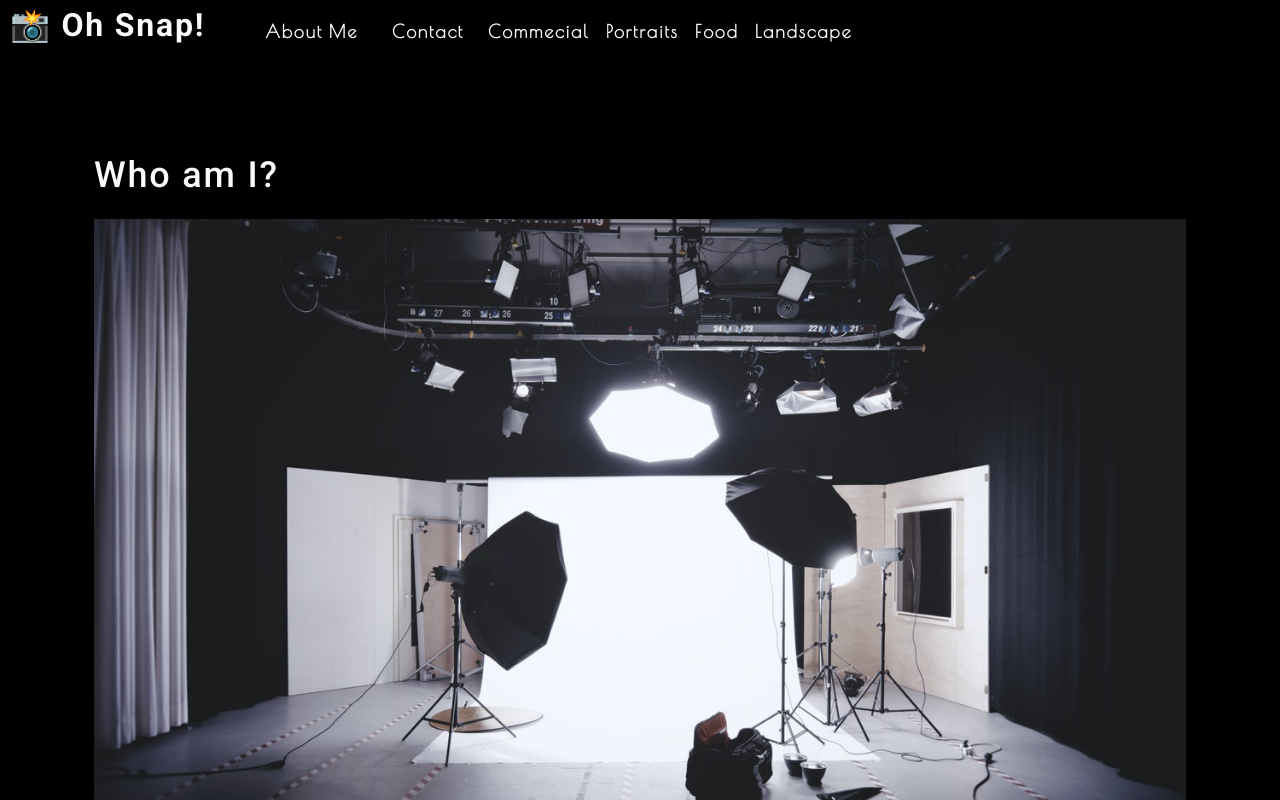
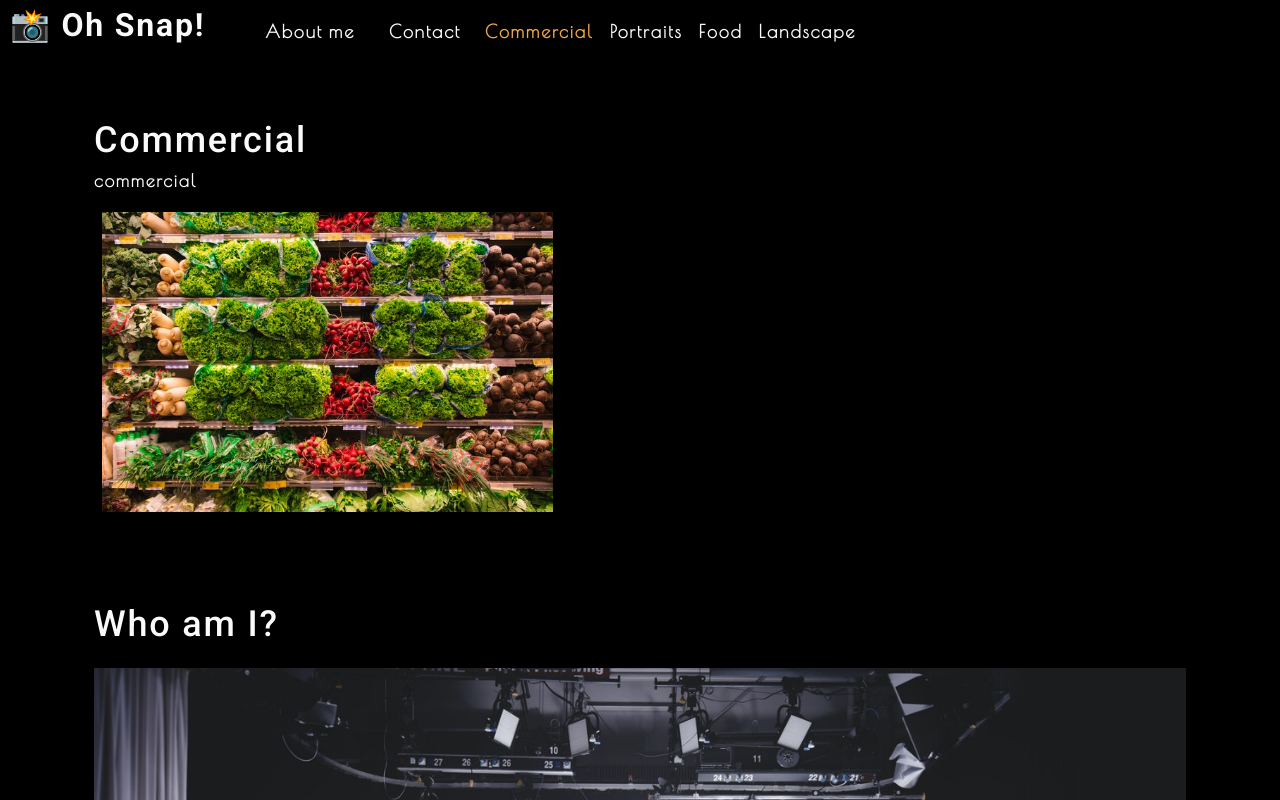
Before and after one commit to Lydia-tech/photo-port, a React (Create React App) app: page / in a window 1280 px wide. Shown: the top 800 px of the page. Built offline with nearby package versions, Linux system fonts and the light colour scheme.

Commit message:
render gallery pages module 20.3.4

```diff
--- a/src/App.js
+++ b/src/App.js
@@ -1,12 +1,30 @@
-import React from 'react';
+import React, { useState } from 'react';
 import Nav from './components/Nav';
 import About from './components/About';
+import Gallery from "./components/Gallery";
 
 function App() {
+  const [categories] = useState ([
+    {
+      name: 'commercial',
+      description: 'Photos of grocery stores, food trucks, and other commercial projects',
+    },
+    { name: 'portraits', description: 'Portraits of people in my life' },
+    { name: 'food', description: 'Delicious delicacies' },
+    { name: 'landscape', description: 'Fields, farmhouses, waterfalls, and the beauty of nature' },
+  ]);
+
+const [currentCategory, setCurrentCategory] = useState(categories[0]);
+
 	return (
 		<div>
-      <Nav></Nav>
+      <Nav
+        categories={categories}
+        setCurrentCategory={setCurrentCategory}
+        currentCategory={currentCategory}
+      ></Nav>
 			<main>
+        <Gallery></Gallery>
 				<About></About>
 			</main>
 		</div>
--- /dev/null
+++ b/src/components/Gallery/index.js
@@ -0,0 +1,25 @@
+import React from "react";
+import { capitalizeFirstLetter } from '../../utils/helpers';
+import photo from "../../assets/small/commercial/0.jpg";
+
+function Gallery(props) {
+  const currentCategory = {
+    name: "commercial",
+    description:
+      "Photos of grocery stores, food trucks, and other commercial projects",
+  };
+  return (
+    <section>
+      <h1>{capitalizeFirstLetter(currentCategory.name)}</h1>
+      <p>{currentCategory.name}</p>
+      <div className="flex-row">
+          <img
+            src={photo}
+            alt="Commercial Example"
+            className="img-thumbnail mx-1"
+          />
+      </div>
+    </section>
+  );
+}
+export default Gallery;
--- a/src/components/Nav/index.js
+++ b/src/components/Nav/index.js
@@ -1,42 +1,29 @@
-import React from 'react';
-import { capitalizeFirstLetter } from "../../utils/helpers"
+import React, { useEffect } from 'react';
+import { capitalizeFirstLetter } from '../../utils/helpers';
 
-function Nav() {
-    const categories = [
-        {
-            name: 'commecial',
-            description: "Photos of grocery stores, food trucks, and other commerical projects"
-        },
-        {
-            name: 'portraits',
-            description: 'Portaits of people in my life'
-        },
-        {
-            name: 'food',
-            description: 'Deliscious delicacies'
-        },
-        {
-            name: 'landscape',
-            description: 'Fields, farmhouses, waterfalls, and the beauty of nature'
-        }
-    ];
+function Nav(props) {
+  const {
+    categories = [],
+    setCurrentCategory,
+    currentCategory,
+  } = props;
 
-    function categorySelected(name) {
-        console.log(`${name} clicked`);
-    }
+  useEffect(() => {
+    document.title = capitalizeFirstLetter(currentCategory.name);
+  }, [currentCategory]);
 
   return (
     <header className="flex-row px-1">
       <h2>
-               <a data-testid="link" href ="/">
-                   <span role="img" aria-label="camera">📸</span> Oh Snap!
+        <a data-testid="link" href="/">
+          <span role="img" aria-label="camera"> 📸</span> Oh Snap!
         </a>
       </h2>
       <nav>
         <ul className="flex-row">
           <li className="mx-2">
             <a data-testid="about" href="#about">
-                           About Me
+              About me
             </a>
           </li>
           <li className="mx-2">
@@ -44,10 +31,16 @@
           </li>
           {categories.map((category) => (
             <li
-                       className = "mx-1"
+              className={`mx-1 ${
+                currentCategory.name === category.name && 'navActive'
+                }`}
               key={category.name}
             >
-                           <span onClick={() => categorySelected(category.name)}>
+              <span
+                onClick={() => {
+                  setCurrentCategory(category)
+                }}
+              >
                 {capitalizeFirstLetter(category.name)}
               </span>
             </li>
```
Lines whose indentation alone changed are shown as unchanged.
